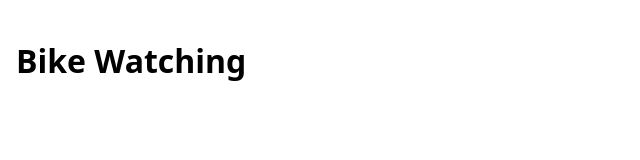
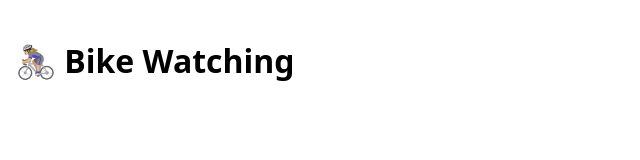
Before and after one commit to debsterzzz/BikePaths, a plain HTML site: page index.html in a window 1280 px wide. Shown: the whole page, without its empty margins (0-640 px from the left). Drawn offline with Linux system fonts and the light colour scheme.

Commit message:
add emoji

```diff
--- a/index.html
+++ b/index.html
@@ -8,7 +8,7 @@
     <link rel="icon" href="assets/favicon.svg" type="image/svg+xml" />
 </head>
 <body>
-    <h1>Bike Watching</h1>
+    <h1>🚴🏼‍♀️ Bike Watching</h1>
 
     <link rel="stylesheet" href="global.css" />
 </body>
```
